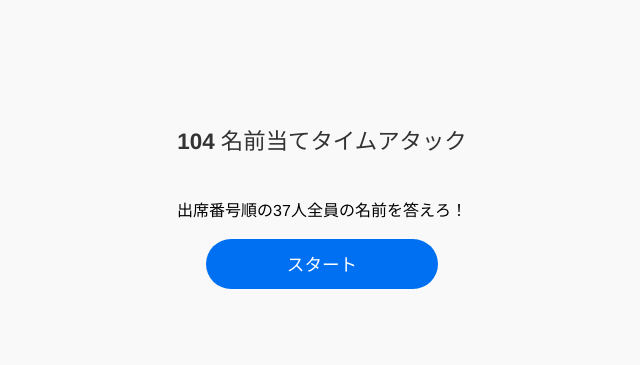
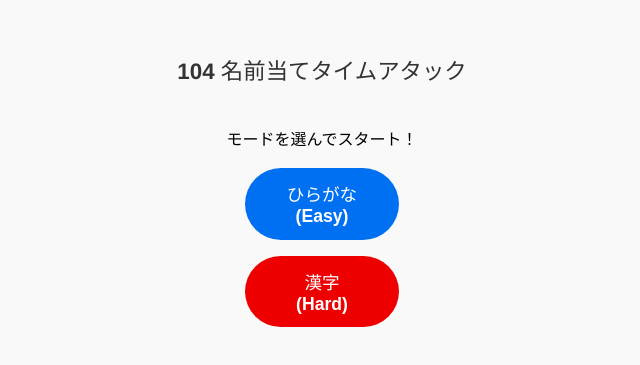
Before and after one commit to hansamubanana-wq/class-104-game, a React (Vite) app: page / in a window 1280 px wide. Shown: the part 193-558 px from the top of the page, without its empty margins (318-958 px from the left). Built offline with nearby package versions, Linux system fonts and the light colour scheme.

Commit message:
ゲームモード選択機能の追加と自己ベスト表示の実装

```diff
--- a/src/App.css
+++ b/src/App.css
@@ -15,7 +15,7 @@ body {
   padding: 0;
   background-color: #f9f9f9;
   min-width: 320px;
-  min-height: 100dvh; /* スマホのアドレスバー対策 */
+  min-height: 100dvh;
 }
 
 #root {
@@ -25,7 +25,6 @@ body {
   text-align: center;
 }
 
-/* メインコンテナ：スマホ画面いっぱいに中央寄せ */
 .container {
   display: flex;
   flex-direction: column;
@@ -42,41 +41,102 @@ h1 {
   color: #333;
 }
 
-/* ボタンのデザイン：タップしやすい大きさ */
+/* モード選択ボタン周り */
+.mode-select {
+  display: flex;
+  flex-direction: column;
+  gap: 1rem;
+  width: 100%;
+  align-items: center;
+  margin-bottom: 2rem;
+}
+
+/* メインボタン（青） */
 .btn-primary {
   background-color: #0070f3;
   color: white;
   border: none;
   padding: 0.8rem 2rem;
   font-size: 1.1rem;
-  border-radius: 50px; /* 丸みをつけてアプリっぽく */
+  border-radius: 50px;
   cursor: pointer;
-  transition: background 0.3s, transform 0.1s;
+  transition: transform 0.1s;
   font-weight: bold;
-  width: 80%; /* スマホで押しやすい幅 */
+  width: 80%;
   max-width: 300px;
-  touch-action: manipulation; /* タップの反応を良くする */
+  touch-action: manipulation;
 }
 
-.btn-primary:active {
-  transform: scale(0.98);
-  background-color: #0051a2;
+/* サブボタン（赤系・ハードモード用） */
+.btn-secondary {
+  background-color: #e00;
+  color: white;
+  border: none;
+  padding: 0.8rem 2rem;
+  font-size: 1.1rem;
+  border-radius: 50px;
+  cursor: pointer;
+  transition: transform 0.1s;
+  font-weight: bold;
+  width: 80%;
+  max-width: 300px;
+  touch-action: manipulation;
 }
 
-/* 問題カードのデザイン */
+/* テキストボタン */
+.btn-text {
+  background: none;
+  border: none;
+  color: #666;
+  text-decoration: underline;
+  margin-top: 1rem;
+  font-size: 0.9rem;
+  cursor: pointer;
+}
+
+.btn-primary:active, .btn-secondary:active {
+  transform: scale(0.98);
+}
+
+/* 自己ベスト表示 */
+.best-score {
+  font-weight: bold;
+  color: #f5a623;
+  font-size: 1.1rem;
+  margin-top: 1rem;
+}
+
+/* ゲーム画面ヘッダー */
+.header-info {
+  display: flex;
+  justify-content: space-between;
+  width: 100%;
+  max-width: 320px;
+  margin-bottom: 1rem;
+  font-size: 0.9rem;
+  color: #666;
+}
+
+.mode-badge {
+  background: #eee;
+  padding: 2px 8px;
+  border-radius: 4px;
+}
+
+/* 問題カード */
 .question-card {
   background-color: #fff;
   border: 1px solid #eaeaea;
   border-radius: 16px;
   padding: 2rem 1rem;
   width: 100%;
-  max-width: 320px; /* スマホの横幅にフィット */
+  max-width: 320px;
   margin-bottom: 2rem;
   box-shadow: 0 4px 12px rgba(0,0,0,0.08);
 }
 
 .student-number {
-  font-size: 3.5rem; /* 少し控えめに */
+  font-size: 3.5rem;
   margin: 0;
   color: #222;
   font-weight: 800;
@@ -90,30 +150,20 @@ h1 {
 
 .input-area input {
   padding: 12px;
-  font-size: 16px; /* 16px以上にするとiPhoneでズームされない */
+  font-size: 16px;
   border: 2px solid #ddd;
   border-radius: 12px;
   width: 100%;
-  box-sizing: border-box; /* パディングを含めた幅計算 */
+  box-sizing: border-box;
   text-align: center;
   background-color: #fff;
-  -webkit-appearance: none; /* iOSのデフォルトスタイル解除 */
+  -webkit-appearance: none;
 }
 
 .input-area input:focus {
   border-color: #0070f3;
   outline: none;
   box-shadow: 0 0 0 3px rgba(0,112,243,0.2);
-}
-
-.progress {
-  font-size: 1rem;
-  margin-bottom: 1rem;
-  font-weight: bold;
-  color: #666;
-  background: #eee;
-  padding: 4px 12px;
-  border-radius: 20px;
 }
 
 .hint {
@@ -123,9 +173,42 @@ h1 {
 }
 
 /* 結果画面 */
-.result-screen .time-display {
-  font-size: 2rem;
+.result-box {
+  background: #fff;
+  padding: 2rem;
+  border-radius: 16px;
+  margin-bottom: 2rem;
+  box-shadow: 0 2px 8px rgba(0,0,0,0.05);
+}
+
+.time-label {
+  font-size: 0.9rem;
+  color: #666;
+  margin: 0;
+}
+
+.time-display {
+  font-size: 2.5rem;
   font-weight: bold;
+  color: #333;
+  margin: 0.5rem 0;
+}
+
+.new-record {
   color: #e00;
-  margin: 1.5rem 0;
+  font-weight: bold;
+  font-size: 1.2rem;
+  animation: flash 1s infinite alternate;
 }
+
+@keyframes flash {
+  from { opacity: 0.6; }
+  to { opacity: 1; transform: scale(1.05); }
+}
+
+.retry-buttons {
+  display: flex;
+  flex-direction: column;
+  align-items: center;
+  gap: 0.5rem;
+}
--- a/src/App.jsx
+++ b/src/App.jsx
@@ -4,83 +4,120 @@ import { students } from './students';
 
 function App() {
   // ゲームの状態管理
-  const [currentStudent, setCurrentStudent] = useState(null); // 現在の問題
-  const [inputVal, setInputVal] = useState(''); // 入力された文字
-  const [completedIds, setCompletedIds] = useState([]); // 正解済みのIDリスト
-  const [startTime, setStartTime] = useState(null); // 開始時間
-  const [endTime, setEndTime] = useState(null); // 終了時間
-  const [isGameStarted, setIsGameStarted] = useState(false); // ゲーム中かどうか
+  const [gameMode, setGameMode] = useState('reading'); // 'reading'(ひらがな) or 'name'(漢字)
+  const [currentStudent, setCurrentStudent] = useState(null);
+  const [inputVal, setInputVal] = useState('');
+  const [completedIds, setCompletedIds] = useState([]);
+  const [startTime, setStartTime] = useState(null);
+  const [endTime, setEndTime] = useState(null);
+  const [isGameStarted, setIsGameStarted] = useState(false);
 
-  // 入力欄に自動でカーソルを合わせるための設定
+  // 自己ベスト（ローカルストレージから読み込み）
+  const [bestTime, setBestTime] = useState(() => {
+    const saved = localStorage.getItem('class104_best_time');
+    return saved ? parseFloat(saved) : null;
+  });
+
   const inputRef = useRef(null);
 
   // ゲーム開始処理
-  const startGame = () => {
+  const startGame = (mode) => {
+    setGameMode(mode);
     setCompletedIds([]);
     setEndTime(null);
     setInputVal('');
     setIsGameStarted(true);
     setStartTime(Date.now());
-    pickNextStudent([]);
+    pickNextStudent([], mode);
   };
 
-  // 次の問題を選ぶ処理
+  // 次の問題を選ぶ
   const pickNextStudent = (doneIds) => {
-    // まだ正解していない生徒のIDリストを作成
     const remainingStudents = students.filter(s => !doneIds.includes(s.id));
 
     if (remainingStudents.length === 0) {
-      // 全員終わったら終了
-      setEndTime(Date.now());
-      setCurrentStudent(null);
+      finishGame();
       return;
     }
 
-    // ランダムに1人選ぶ
     const randomIndex = Math.floor(Math.random() * remainingStudents.length);
     setCurrentStudent(remainingStudents[randomIndex]);
   };
 
-  // 文字が入力されるたびに実行される処理
+  // ゲーム終了処理
+  const finishGame = () => {
+    const end = Date.now();
+    setEndTime(end);
+    setCurrentStudent(null);
+
+    // タイム計算と自己ベスト更新
+    const currentTime = (end - startTime) / 1000;
+    if (!bestTime || currentTime < bestTime) {
+      setBestTime(currentTime);
+      localStorage.setItem('class104_best_time', currentTime);
+    }
+  };
+
+  // 文字入力判定
   const handleInputChange = (e) => {
     const val = e.target.value;
     setInputVal(val);
 
     if (!currentStudent) return;
 
-    // 正誤判定（ひらがなで一致するか）
-    if (val === currentStudent.reading) {
-      // 正解の場合
+    // ターゲットの文字列を取得（モードによって切り替え）
+    const targetRaw = gameMode === 'reading' ? currentStudent.reading : currentStudent.name;
+
+    // 空白を削除して比較（漢字モードでの入力ミス軽減のため）
+    const cleanVal = val.replace(/\s+/g, '');
+    const cleanTarget = targetRaw.replace(/\s+/g, '');
+
+    if (cleanVal === cleanTarget) {
       const newCompletedIds = [...completedIds, currentStudent.id];
       setCompletedIds(newCompletedIds);
-      setInputVal(''); // 入力欄を空にする
-      pickNextStudent(newCompletedIds); // 次の問題へ
+      setInputVal('');
+      pickNextStudent(newCompletedIds);
     }
   };
 
-  // エンターキーでリトライなどを操作する場合用
+  // 結果画面でのエンターキー操作
   const handleKeyDown = (e) => {
     if (e.key === 'Enter' && endTime) {
-      startGame();
+      startGame(gameMode);
     }
   };
 
-  // 画面描画
+  // タイムのフォーマット
+  const formatTime = (time) => time ? time.toFixed(2) : '-.--';
+
   return (
     <div className="container">
       <h1>104 名前当てタイムアタック</h1>
 
       {!isGameStarted && !endTime && (
         <div className="start-screen">
-          <p>出席番号順の37人全員の名前を答えろ！</p>
-          <button onClick={startGame} className="btn-primary">スタート</button>
+          <p>モードを選んでスタート！</p>
+
+          <div className="mode-select">
+            <button onClick={() => startGame('reading')} className="btn-primary">
+              ひらがな (Easy)
+            </button>
+            <button onClick={() => startGame('name')} className="btn-secondary">
+              漢字 (Hard)
+            </button>
+          </div>
+
+          {bestTime && (
+            <p className="best-score">👑 自己ベスト: {formatTime(bestTime)} 秒</p>
+          )}
         </div>
       )}
 
       {isGameStarted && !endTime && currentStudent && (
         <div className="game-screen">
-          <div className="progress">
-            残り: {37 - completedIds.length} 人
+          <div className="header-info">
+             <span className="progress">残り: {37 - completedIds.length} 人</span>
+             <span className="mode-badge">{gameMode === 'reading' ? 'ひらがな' : '漢字'}</span>
           </div>
 
           <div className="question-card">
@@ -93,21 +130,35 @@ function App() {
               type="text"
               value={inputVal}
               onChange={handleInputChange}
-              placeholder="ひらがなで入力（例：ほんだおさむ）"
+              placeholder={gameMode === 'reading' ? "ひらがな（例：ほんだおさむ）" : "漢字（例：本田理）"}
               autoFocus
             />
           </div>
-          <p className="hint">※入力すると自動で判定されます</p>
+          <p className="hint">※入力すると自動判定（スペース不要）</p>
         </div>
       )}
 
       {endTime && (
         <div className="result-screen" onKeyDown={handleKeyDown}>
           <h2>クリア！</h2>
-          <p className="time-display">
-            記録: {((endTime - startTime) / 1000).toFixed(2)} 秒
-          </p>
-          <button onClick={startGame} className="btn-primary">もう一度挑戦</button>
+
+          <div className="result-box">
+            <p className="time-label">タイム</p>
+            <p className="time-display">{formatTime((endTime - startTime) / 1000)} 秒</p>
+
+            {((endTime - startTime) / 1000) === bestTime && (
+              <p className="new-record">✨ New Record! ✨</p>
+            )}
+          </div>
+
+          <div className="retry-buttons">
+            <button onClick={() => startGame(gameMode)} className="btn-primary">
+              もう一度 ({gameMode === 'reading' ? 'ひらがな' : '漢字'})
+            </button>
+            <button onClick={() => {setIsGameStarted(false); setEndTime(null);}} className="btn-text">
+              トップに戻る
+            </button>
+          </div>
         </div>
       )}
     </div>
```
